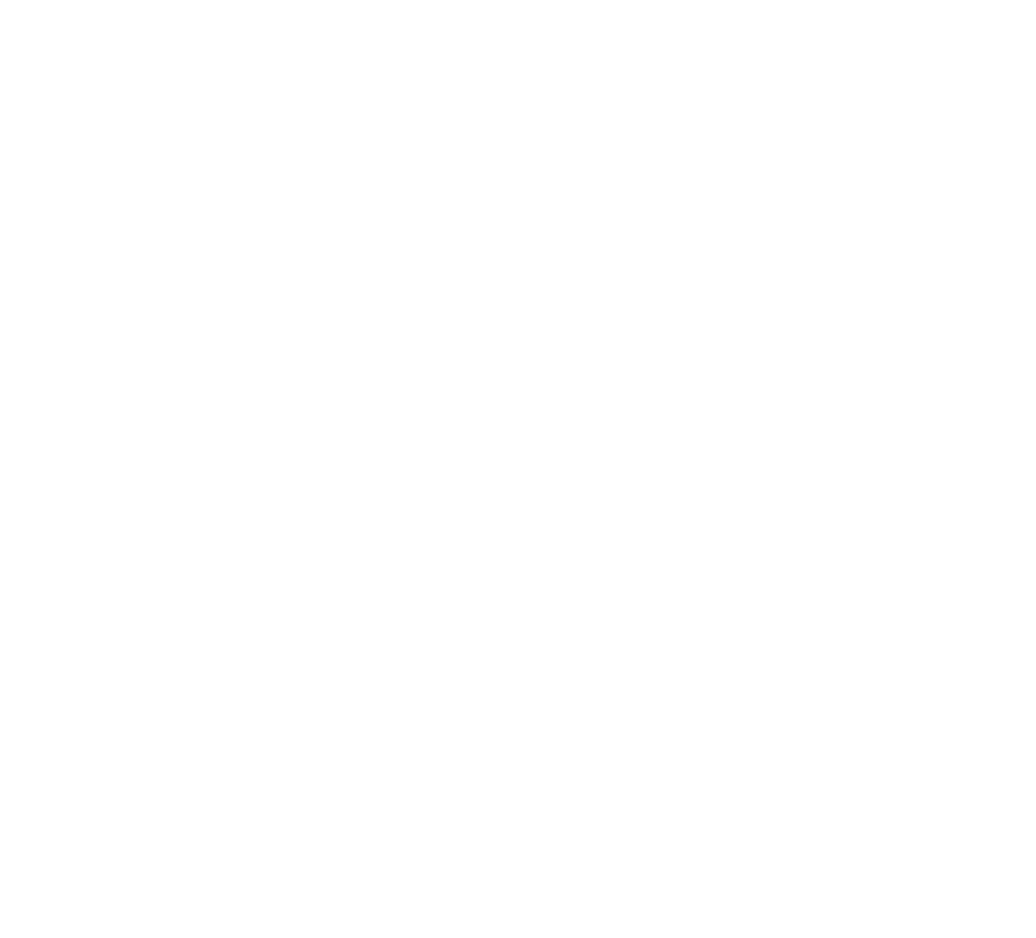
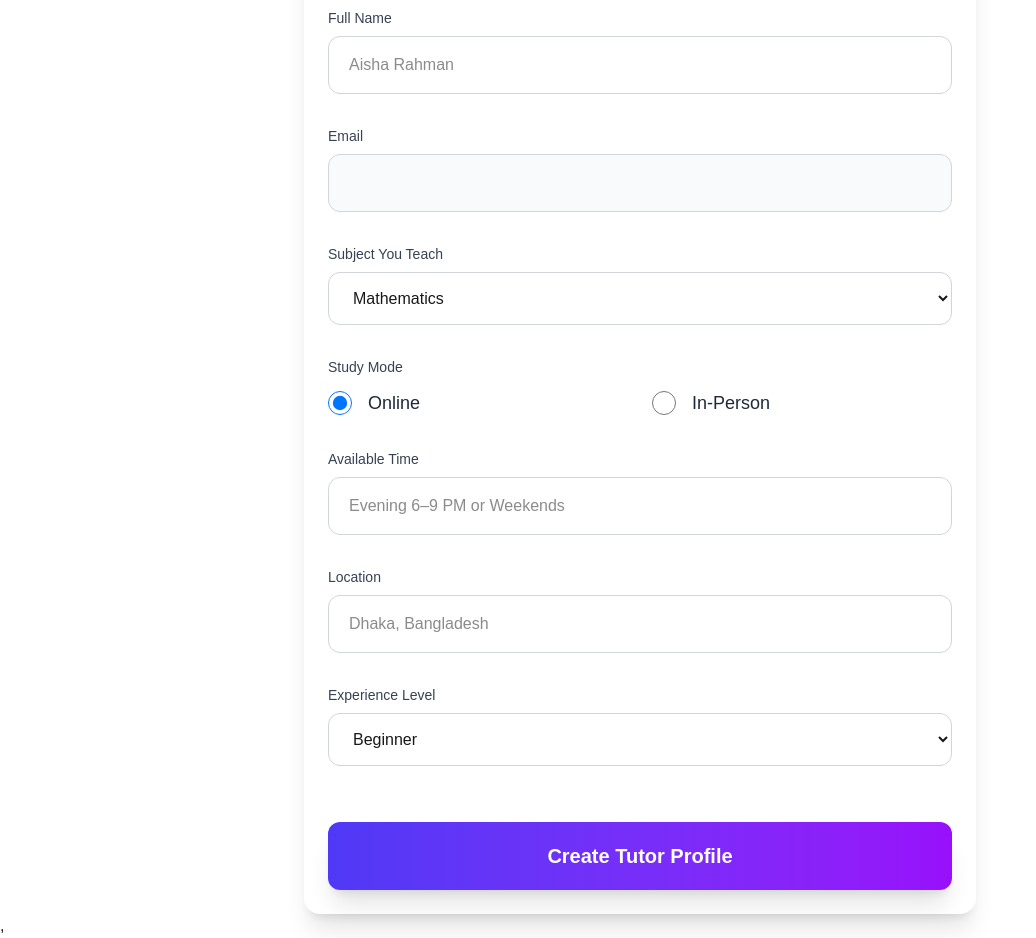
Before and after one commit to aanoman271/study-mate-client, a React (Vite) app: page /createPartnerProfile in a window 1280 px wide. Shown: the part 480-1418 px from the top of the page, without its empty margins (0-1036 px from the left). Before the commit the page ends 800 px from the top, so only its background shows below. Built offline with nearby package versions, Linux system fonts and the light colour scheme; no server answers.

Commit message:
create partner form created

```diff
--- a/package.json
+++ b/package.json
@@ -11,6 +11,7 @@
   },
   "dependencies": {
     "@tailwindcss/vite": "^4.1.17",
+    "axios": "^1.13.2",
     "firebase": "^12.6.0",
     "react": "^19.2.0",
     "react-dom": "^19.2.0",
--- a/src/components/CreatePartner.jsx
+++ b/src/components/CreatePartner.jsx
@@ -1,9 +1,162 @@
 import React from "react";
+import useAuth from "../hook/useAuth";
 
 const CreatePartner = () => {
+  const { user } = useAuth();
+
+  const handlePartner = (e) => {
+    e.preventDefault();
+    const name = e.target.name.value;
+    const email = e.target.email.value;
+    const subject = e.target.subject.value;
+    const mode = e.target.mode.value;
+    const time = e.target.mode.value;
+    const location = e.target.location.value;
+    const expriance = e.target.expriance.value;
+    console.log(name, email, subject, mode, time, location, expriance);
+  };
   return (
-    <div>
-      <h1>ctreate partener profilr</h1>
+    <div class="max-w-2xl mx-auto p-6 bg-white rounded-2xl shadow-xl mt-10 font-sans">
+      <h2 class="text-3xl font-bold text-center text-gray-800 mb-10">
+        Create Your Tutor Profile
+      </h2>
+
+      <form onSubmit={handlePartner} class="space-y-8">
+        <div class="flex flex-col items-center">
+          <div class="w-32 h-32 rounded-full overflow-hidden border-4 border-indigo-600 shadow-lg mb-5">
+            <img
+              src="https://i.ibb.co/profile-example.jpg"
+              alt="Profile"
+              class="w-full h-full object-cover"
+            />
+          </div>
+          <button
+            type="button"
+            class="bg-indigo-600 text-white px-8 py-3 rounded-full hover:bg-indigo-700 transition text-sm font-medium"
+          >
+            Upload Photo
+          </button>
+        </div>
+
+        <div>
+          <label class="block text-sm font-medium text-gray-700 mb-2">
+            Full Name
+          </label>
+          <input
+            name="name"
+            value={user?.displayName || ""}
+            type="text"
+            required
+            placeholder="Aisha Rahman"
+            class="w-full px-5 py-4 border border-gray-300 rounded-xl focus:ring-4 focus:ring-indigo-200 focus:border-indigo-500 outline-none transition"
+          />
+        </div>
+
+        <div>
+          <label class="block text-sm font-medium text-gray-700 mb-2">
+            Email
+          </label>
+          <input
+            name="email"
+            type="email"
+            value={user?.email}
+            readonly
+            class="w-full px-5 py-4 bg-gray-50 border border-gray-300 rounded-xl text-gray-600"
+          />
+        </div>
+
+        <div>
+          <label class="block text-sm font-medium text-gray-700 mb-2">
+            Subject You Teach
+          </label>
+          <select
+            name="subject"
+            class="w-full px-5 py-4 border border-gray-300 rounded-xl focus:ring-4 focus:ring-indigo-200 focus:border-indigo-500 outline-none"
+          >
+            <option>Mathematics</option>
+            <option>Physics</option>
+            <option>English</option>
+            <option>Bangla</option>
+            <option>Chemistry</option>
+            <option>IELTS</option>
+          </select>
+        </div>
+
+        <div>
+          <label class="block text-sm font-medium text-gray-700 mb-3">
+            Study Mode
+          </label>
+          <div class="grid grid-cols-2 gap-6">
+            <label class="flex items-center space-x-4 cursor-pointer">
+              <input
+                type="radio"
+                name="mode"
+                value="Online"
+                class="w-6 h-6 text-indigo-600"
+                defaultChecked
+              />
+              <span class="text-lg text-gray-800">Online</span>
+            </label>
+            <label class="flex items-center space-x-4 cursor-pointer">
+              <input
+                type="radio"
+                name="mode"
+                value="In-Person"
+                class="w-6 h-6 text-indigo-600"
+              />
+              <span class="text-lg text-gray-800">In-Person</span>
+            </label>
+          </div>
+        </div>
+
+        <div>
+          <label class="block text-sm font-medium text-gray-700 mb-2">
+            Available Time
+          </label>
+          <input
+            name="time"
+            type="text"
+            placeholder="Evening 6–9 PM or Weekends"
+            class="w-full px-5 py-4 border border-gray-300 rounded-xl focus:ring-4 focus:ring-indigo-200 focus:border-indigo-500 outline-none"
+          />
+        </div>
+
+        <div>
+          <label class="block text-sm font-medium text-gray-700 mb-2">
+            Location
+          </label>
+          <input
+            name="location"
+            type="text"
+            placeholder="Dhaka, Bangladesh"
+            class="w-full px-5 py-4 border border-gray-300 rounded-xl focus:ring-4 focus:ring-indigo-200 focus:border-indigo-500 outline-none"
+          />
+        </div>
+
+        <div>
+          <label class="block text-sm font-medium text-gray-700 mb-2">
+            Experience Level
+          </label>
+          <select
+            name="expriance"
+            class="w-full px-5 py-4 border border-gray-300 rounded-xl focus:ring-4 focus:ring-indigo-200 focus:border-indigo-500 outline-none"
+          >
+            <option>Beginner</option>
+            <option>Intermediate</option>
+            <option>Advanced</option>
+            <option>Expert</option>
+          </select>
+        </div>
+
+        <div class="pt-6">
+          <button
+            type="submit"
+            class="w-full bg-gradient-to-r from-indigo-600 to-purple-600 text-white font-bold text-xl py-5 rounded-xl hover:from-indigo-700 hover:to-purple-700 transform hover:scale-105 transition duration-300 shadow-xl"
+          >
+            Create Tutor Profile
+          </button>
+        </div>
+      </form>
     </div>
   );
 };
--- a/src/components/Register.jsx
+++ b/src/components/Register.jsx
@@ -1,8 +1,10 @@
 import { Link, useNavigate } from "react-router-dom";
 import useAuth from "../hook/useAuth";
 import useSwal from "../hook/useSwal";
+import useAxisosSecure from "../hook/useAxisosSecure";
 
 const Register = () => {
+  const axiosSecure = useAxisosSecure();
   const navigate = useNavigate();
   const { success, error } = useSwal();
   const { createUser, googleSignIn, setUser } = useAuth();
@@ -23,6 +25,7 @@ const Register = () => {
     const photo = e.target.photo.value;
     const email = e.target.Email.value;
     const password = e.target.password.value;
+
     const passwordRegex = /^(?=.*[a-z])(?=.*[A-Z]).{6,}$/;
     if (!passwordRegex.test(password)) {
       error(
@@ -32,10 +35,14 @@ const Register = () => {
     }
     await createUser(email, password, name, photo)
       .then((newUser) => {
-        setUser(newUser);
-        navigate("/");
-        success("Welcome!", "Account created successfully");
-        e.target.reset();
+        const UserInfo = { name, photo, email, password };
+        axiosSecure.post("/users", UserInfo).then((newOne) => {
+          console.log(newOne);
+          setUser(newUser);
+          navigate("/");
+          success("Welcome!", "Account created successfully");
+          e.target.reset();
+        });
       })
       .catch((err) => {
         error(err.message);
--- /dev/null
+++ b/src/hook/useAxisosSecure.jsx
@@ -0,0 +1,17 @@
+import React from "react";
+import useInstance from "./useInstance";
+import useAuth from "./useAuth";
+const useAxisosSecure = () => {
+  const instance = useInstance();
+  const { user } = useAuth();
+  instance.interceptors.request.use((confiq) => {
+    if (user?.accessToken) {
+      confiq.headers.Authorization = `Bearer ${user.accessToken}`;
+      console.log(confiq);
+    }
+  });
+
+  return instance;
+};
+
+export default useAxisosSecure;
--- /dev/null
+++ b/src/hook/useInstance.jsx
@@ -0,0 +1,11 @@
+import axios from "axios";
+import React from "react";
+
+const useInstance = () => {
+  const instance = axios.create({
+    baseURL: "http://localhost:3000",
+  });
+  return instance;
+};
+
+export default useInstance;
```
Also changed, not shown: 1 other file (tests, documents, lock files or other folders).
